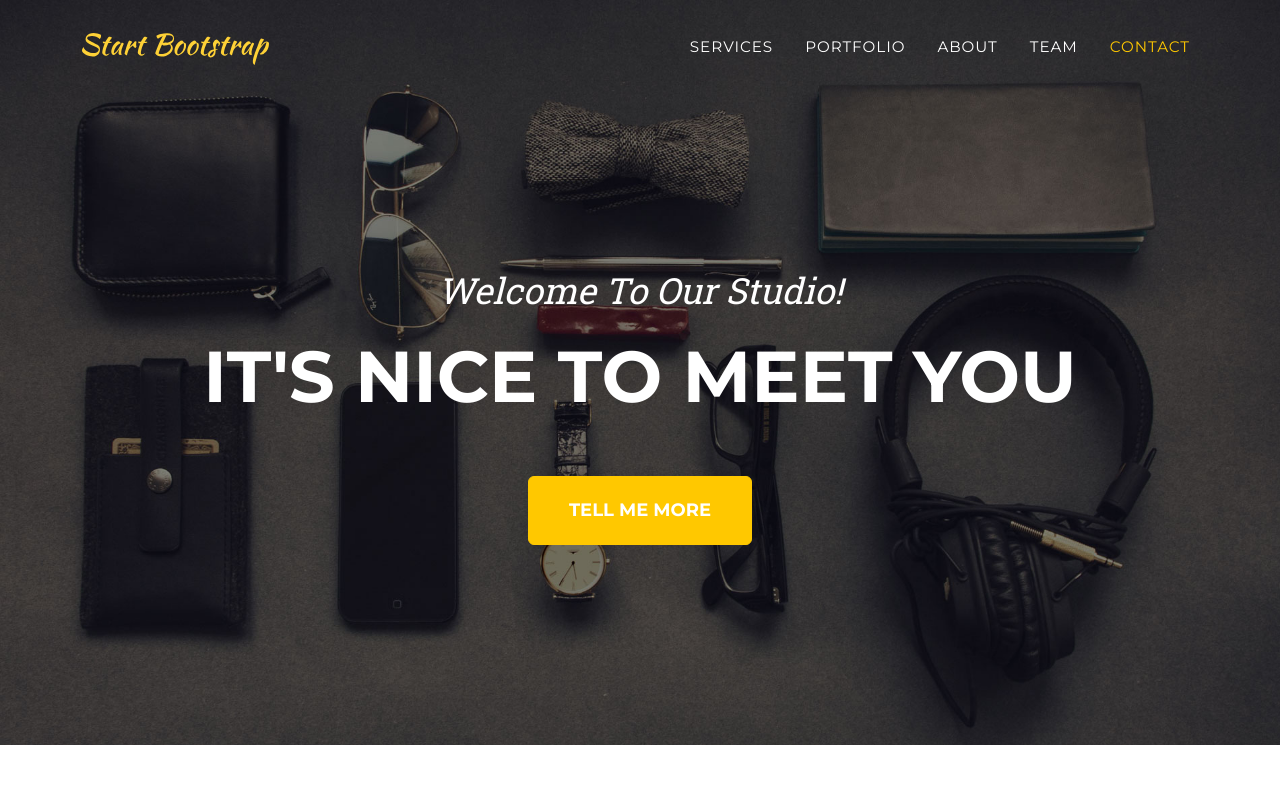
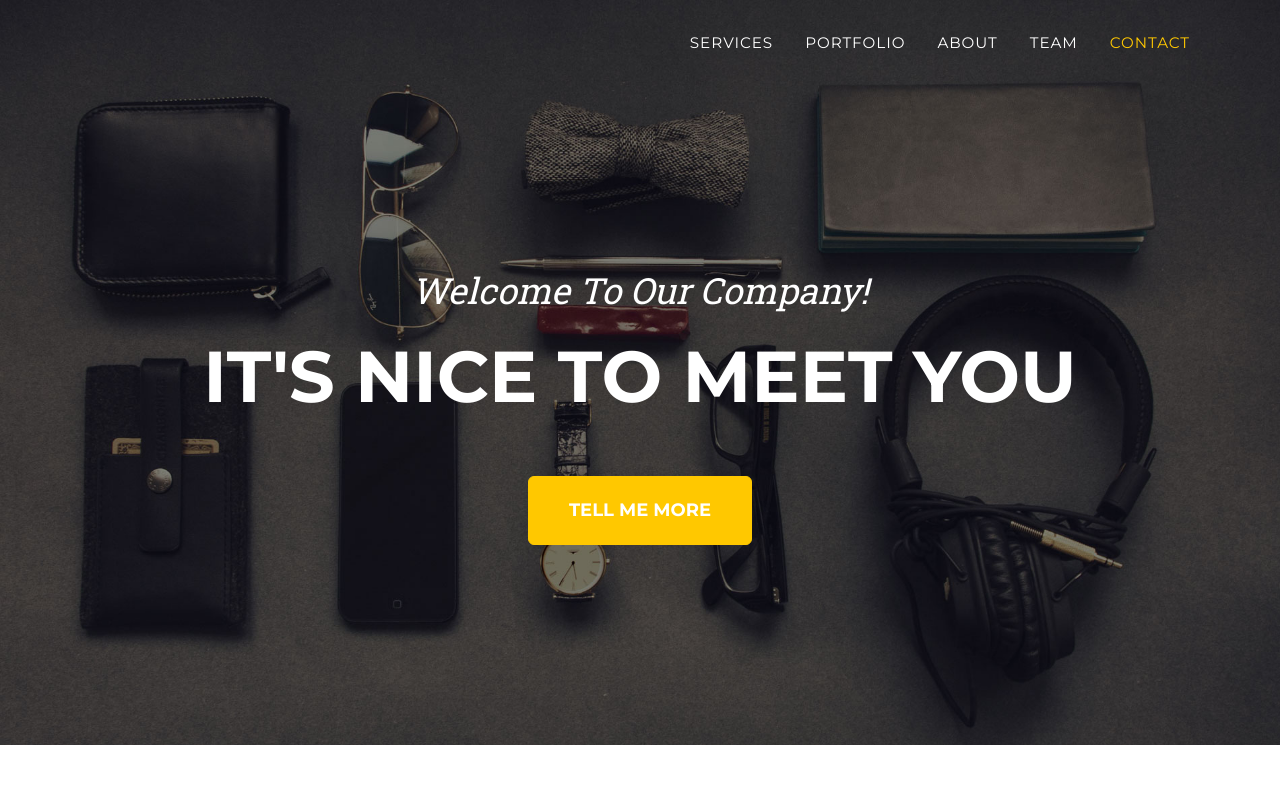
Before and after one commit to psk1225/pnkhome, a plain HTML site: page index.html in a window 1280 px wide. Shown: the top 800 px of the page. Drawn offline with nearby package versions, Linux system fonts and the light colour scheme.

```diff
--- a/index.html
+++ b/index.html
@@ -5,7 +5,7 @@
         <meta name="viewport" content="width=device-width, initial-scale=1, shrink-to-fit=no" />
         <meta name="description" content="" />
         <meta name="author" content="" />
-        <title>Agency - Start Bootstrap Theme</title>
+        <title>P&K Partners</title>
         <!-- Favicon-->
         <link rel="icon" type="image/x-icon" href="assets/favicon.ico" />
         <!-- Font Awesome icons (free version)-->
@@ -20,7 +20,7 @@
         <!-- Navigation-->
         <nav class="navbar navbar-expand-lg navbar-dark fixed-top" id="mainNav">
             <div class="container">
-                <a class="navbar-brand" href="#page-top"><img src="assets/img/navbar-logo.svg" alt="..." /></a>
+
                 <button class="navbar-toggler" type="button" data-bs-toggle="collapse" data-bs-target="#navbarResponsive" aria-controls="navbarResponsive" aria-expanded="false" aria-label="Toggle navigation">
                     Menu
                     <i class="fas fa-bars ms-1"></i>
@@ -39,7 +39,7 @@
         <!-- Masthead-->
         <header class="masthead">
             <div class="container">
-                <div class="masthead-subheading">Welcome To Our Studio!</div>
+                <div class="masthead-subheading">Welcome To Our Company!</div>
                 <div class="masthead-heading text-uppercase">It's Nice To Meet You</div>
                 <a class="btn btn-primary btn-xl text-uppercase" href="#services">Tell Me More</a>
             </div>
```
